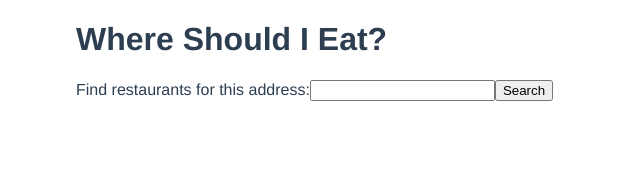
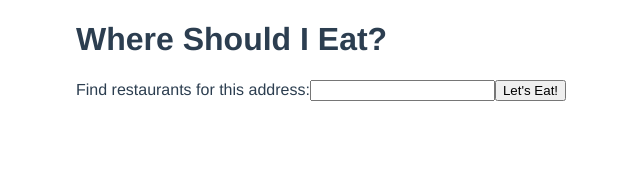
Before and after one commit to tonideelight/where-should-I-eat, a Vue app: page /#/ in a window 1280 px wide. Shown: the top 170 px of the page, without its empty margins (90-730 px from the left). Built offline with nearby package versions, Linux system fonts and the light colour scheme.

Commit message:
update map page

```diff
--- a/src/components/Restaurants.vue
+++ b/src/components/Restaurants.vue
@@ -1,10 +1,10 @@
 <template>
 <div>
     <form v-on:submit.prevent="findAddress">
-      <p>Find restaurants for this address:<input type="text" v-model="address"><button type="submit">Search</button></p>
+      <p>Find restaurants for this address:<input type="text" v-model="address"><button type="submit">Let's Eat!</button></p>
       <spinner v-if="showSpinner"></spinner>
     </form>
-    <iframe width="100%" height="800" frameborder="0" style="border:0" v-if="embedURL" v-bind:src="embedURL"></iframe>
+    <iframe width="100%" height="400" frameborder="0" style="border:0" v-if="embedURL" v-bind:src="embedURL"></iframe>
 
 </div>
 </template>
```
